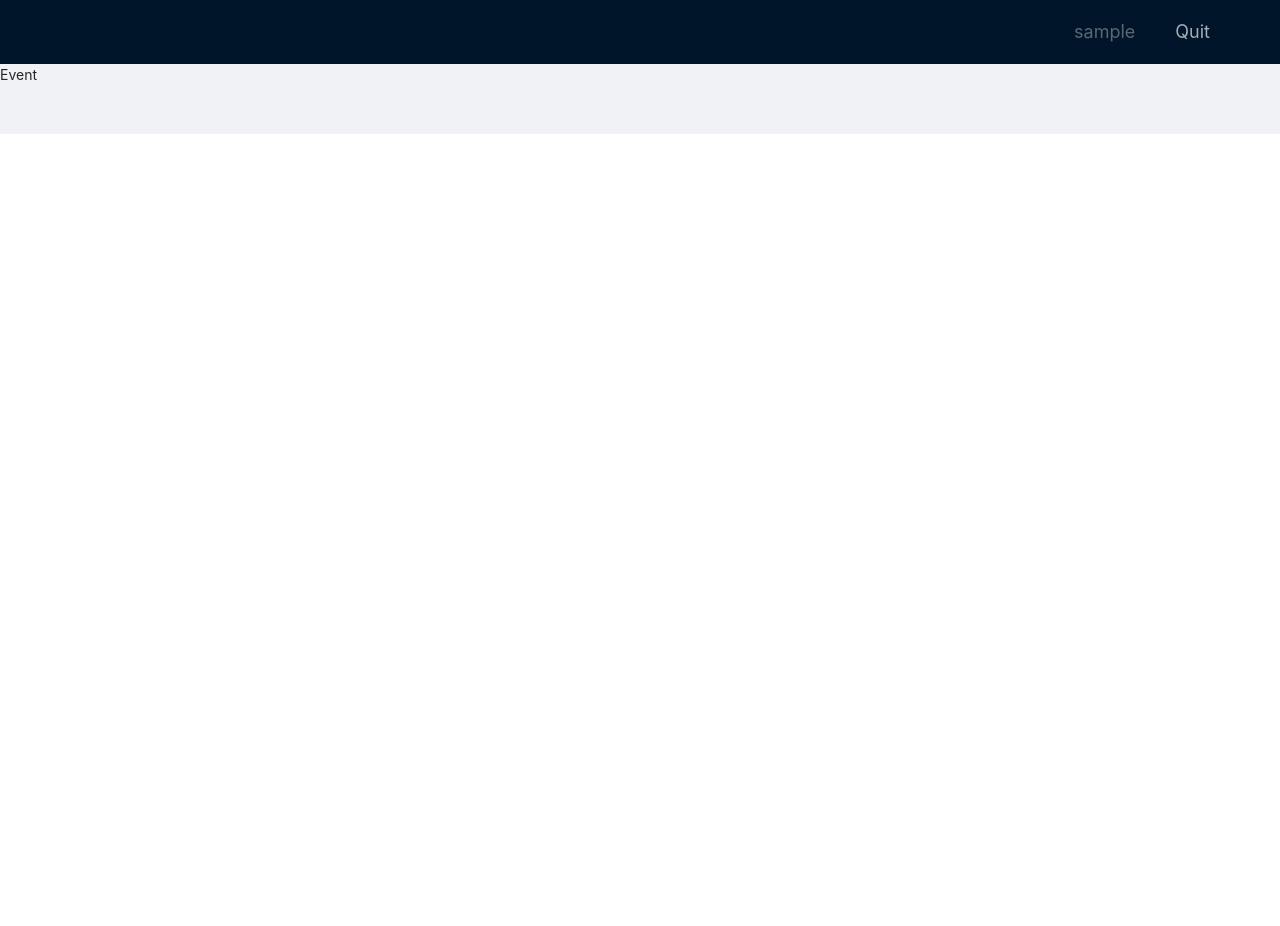
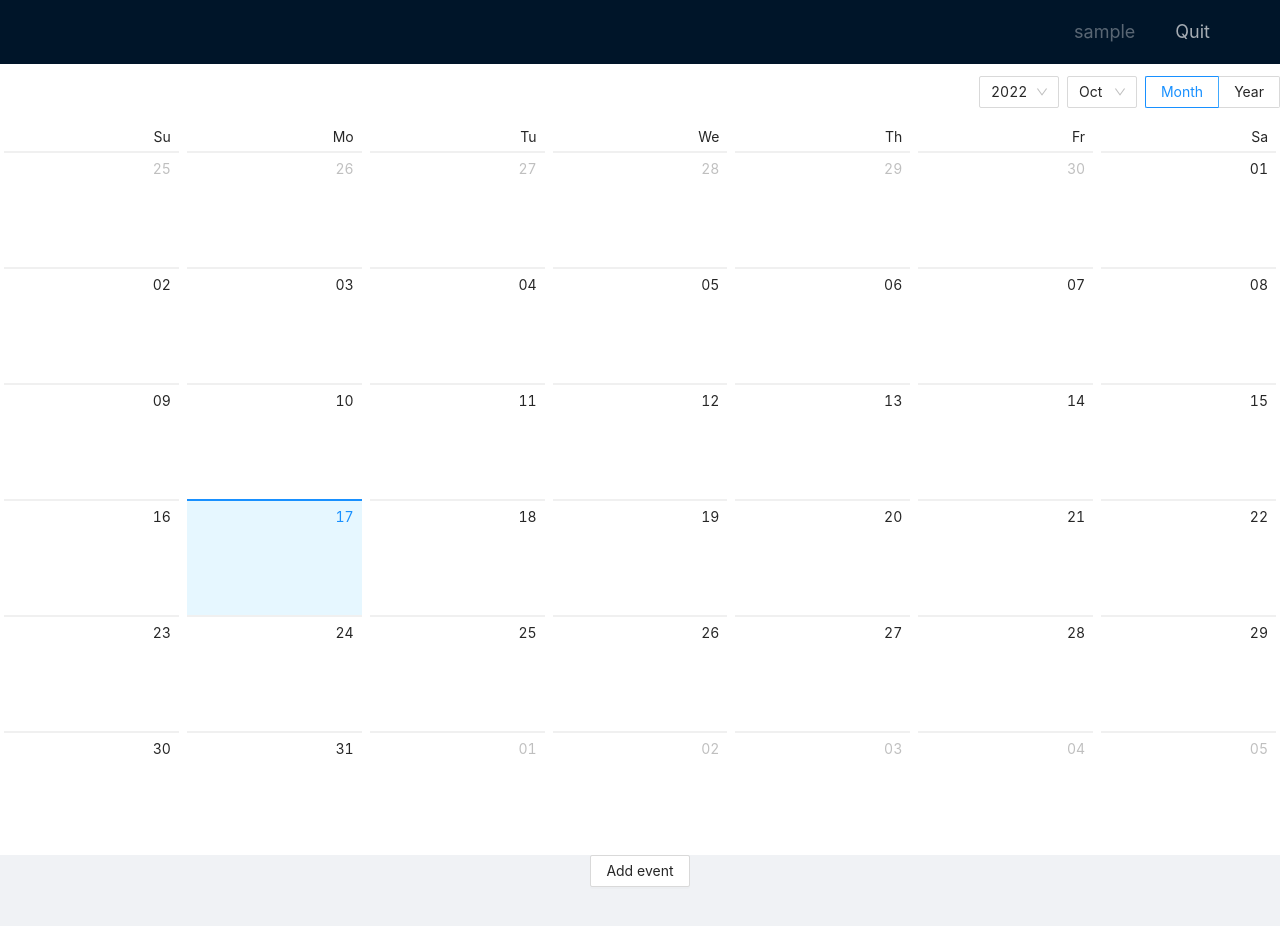
Before and after one commit to gjmazai/Calendar, a React (Create React App) app: page / in a window 1280 px wide. Shown: the top 926 px of the page. Before the commit the page ends 800 px from the top, so only its background shows below. Built offline with nearby package versions, Linux system fonts and the light colour scheme; sample sign-in values are in the browser's storage.

Commit message:
add base Calendar from antd

```diff
--- /dev/null
+++ b/src/components/EventCalendar.tsx
@@ -0,0 +1,13 @@
+import { Calendar } from "antd";
+import React, { FC } from "react";
+import { IEvent } from "../models/IEvent";
+
+interface EventCalendarProp {
+	events: IEvent[];
+}
+
+const EventCalendar: FC<EventCalendarProp> = () => {
+	return <Calendar />;
+};
+
+export default EventCalendar;
--- a/src/pages/Event.tsx
+++ b/src/pages/Event.tsx
@@ -1,7 +1,23 @@
-import React, { FC } from "react";
+import { Button, Layout, Modal, Row } from "antd";
+import React, { FC, useState } from "react";
+import EventCalendar from "../components/EventCalendar";
 
 const Event: FC = () => {
-	return <div>Event</div>;
+	const [visible, setVisible] = useState(false);
+	return (
+		<Layout>
+			<EventCalendar events={[]} />
+			<Row justify="center">
+				<Button onClick={() => setVisible(true)}>Add event</Button>
+			</Row>
+			<Modal
+				title="Add event"
+				open={visible}
+				footer={null}
+				onCancel={() => setVisible(false)}
+			></Modal>
+		</Layout>
+	);
 };
 
 export default Event;
```
